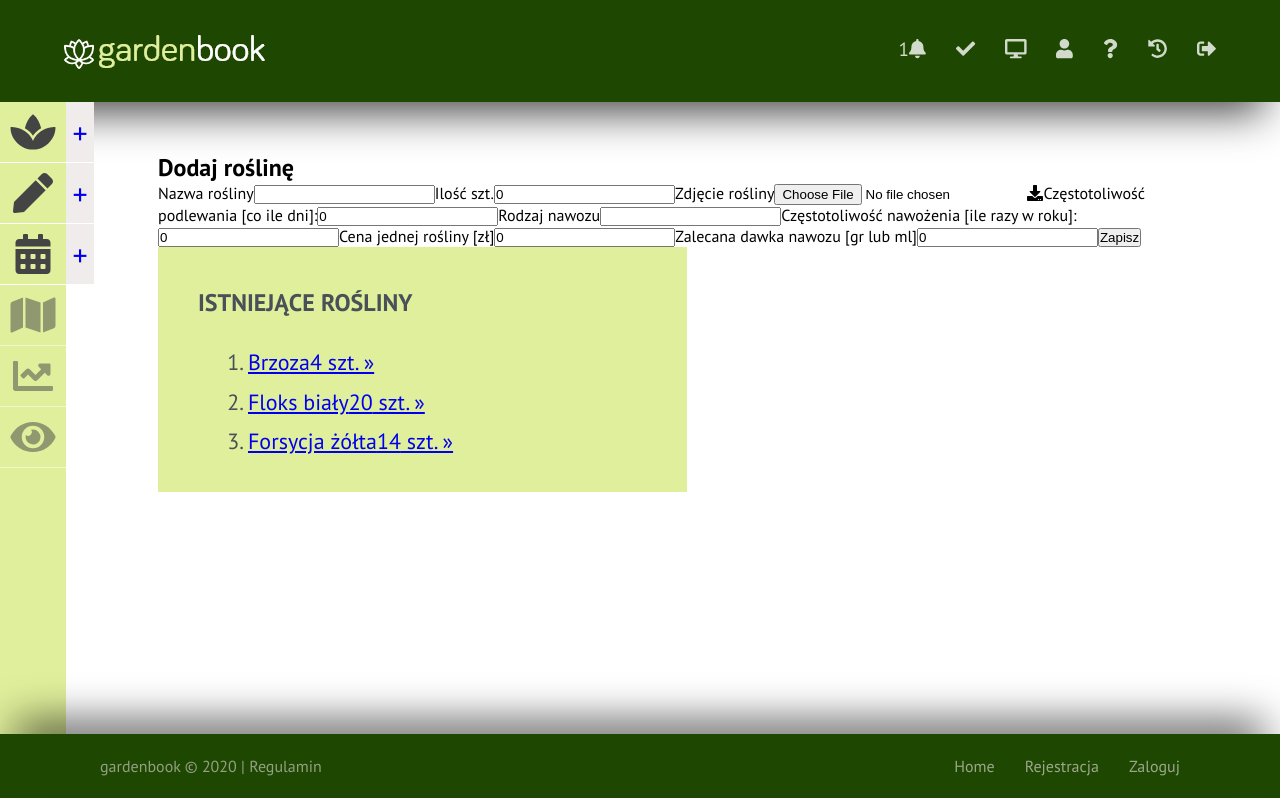
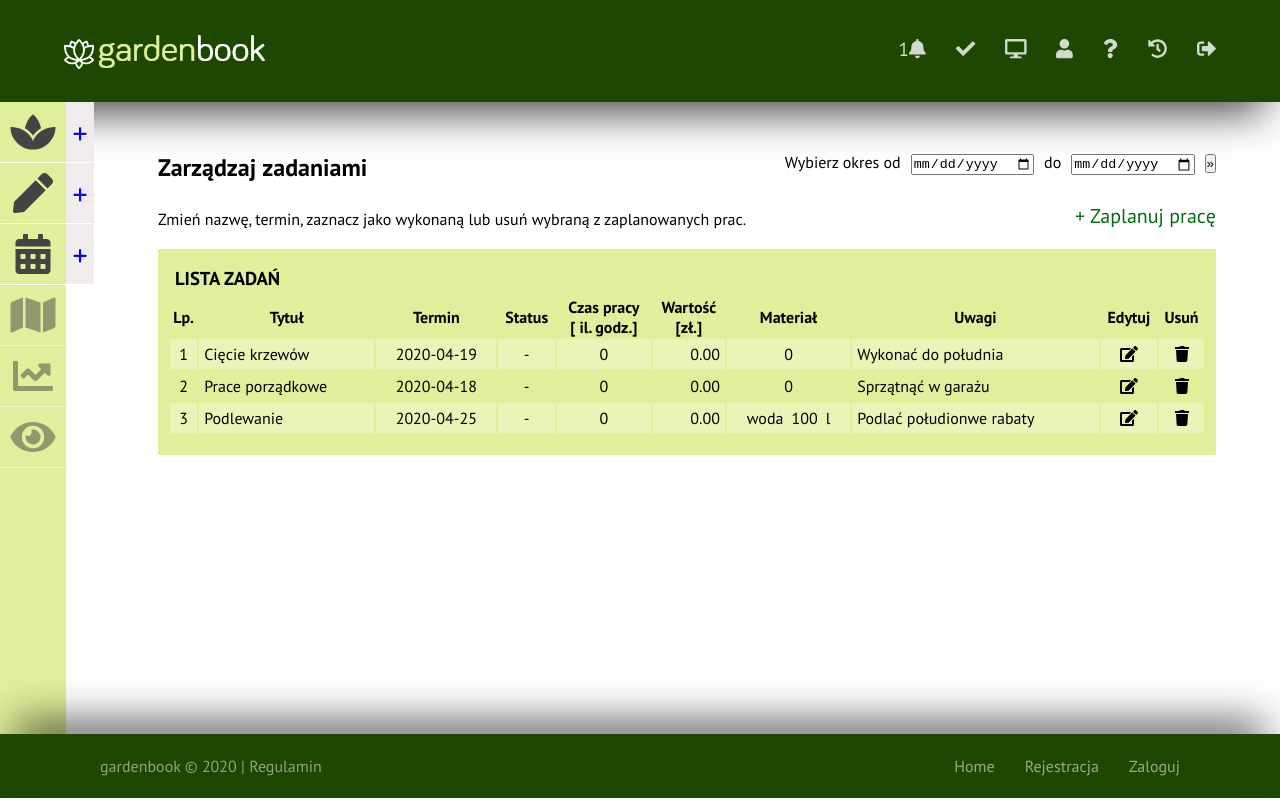
Before and after one commit to hajczek/gardenbook, a React (Create React App) app: page / in a window 1280 px wide. Built offline with nearby package versions, Linux system fonts and the light colour scheme.

Commit message:
Added functionality to take data abput edited element to edited component

```diff
--- a/src/components/AddPlant/AddPlantForm.js
+++ b/src/components/AddPlant/AddPlantForm.js
@@ -66,6 +66,17 @@ const AddPlantForm = () => {
         placeholder="Wybierz plik ze zdjęciem"
       />
       <FontAwesomeIcon icon={faDownload} />
+
+      <label htmlFor="plant-price">Cena jednej rośliny [zł]</label>
+      <input
+        type="number"
+        name="plant-price"
+        id="plant-price"
+        min="0"
+        value={plantPrice}
+        onChange={(e) => setPlantPrice(e.target.value)}
+      />
+
       <label htmlFor="plant-watering-freq">
         Częstotoliwość podlewania [co ile dni]:
       </label>
@@ -97,15 +108,6 @@ const AddPlantForm = () => {
         value={plantFetilizerFreq}
         onChange={(e) => setPlantFetilizerFreq(e.target.value)}
       />
-      <label htmlFor="plant-price">Cena jednej rośliny [zł]</label>
-      <input
-        type="number"
-        name="plant-price"
-        id="plant-price"
-        min="0"
-        value={plantPrice}
-        onChange={(e) => setPlantPrice(e.target.value)}
-      />
 
       <label htmlFor="plant-fertilizer-dose">
         Zalecana dawka nawozu [gr lub ml]
--- a/src/components/ManageWorks/ExistedWorksList.js
+++ b/src/components/ManageWorks/ExistedWorksList.js
@@ -6,6 +6,26 @@ import { faTrash, faEdit } from "@fortawesome/free-solid-svg-icons";
 const PlannedWorkList = () => {
   const { plannedWorks } = useContext(GlobalContext);
   const { deleteWork } = useContext(GlobalContext);
+
+  let workData;
+
+  function getWorkData() {
+    workData = {
+      id: document.getElementById("work-id").textContent,
+      workName: document.getElementById("work-name").textContent,
+      workTerm: document.getElementById("work-term").textContent,
+      workDone: document.getElementById("work-done").textContent,
+      workTime: document.getElementById("work-time").textContent,
+      workValue: document.getElementById("work-value").textContent,
+      workMatName: document.getElementById("work-mat-name").textContent,
+      workMatQuant: document.getElementById("work-mat-quant").textContent,
+      workMatUnit: document.getElementById("work-mat-unit").textContent,
+      workDetails: document.getElementById("work-details").textContent,
+    };
+
+    console.log(workData);
+    return workData;
+  }
 
   return (
     <div className="content">
@@ -38,28 +58,41 @@ const PlannedWorkList = () => {
 
           {plannedWorks.map((plannedWork) => (
             <tr key={plannedWork.id}>
-              <td align="center">{plannedWork.id}</td>
-              <td>{plannedWork.workName}</td>
-              <td align="center">{plannedWork.workTerm}</td>
-              <td align="center" className="center">
+              <td id="work-id" align="center">
+                {plannedWork.id}
+              </td>
+              <td id="work-name">{plannedWork.workName}</td>
+              <td id="work-term" align="center">
+                {plannedWork.workTerm}
+              </td>
+              <td id="work-done" align="center" className="center">
                 {plannedWork.workDone === false ? "-" : "+"}
               </td>
-              <td align="center">{plannedWork.workTime}</td>
-              <td align="right">{plannedWork.workValue.toFixed(2)}</td>
+              <td id="work-time" align="center">
+                {plannedWork.workTime}
+              </td>
+              <td id="work-value" align="right">
+                {plannedWork.workValue.toFixed(2)}
+              </td>
               <td align="center">
-                {plannedWork.workMaterial.workMatName}
-                <span className="mat">
+                <span id="work-mat-name">
+                  {plannedWork.workMaterial.workMatName}
+                </span>
+                <span id="work-mat-quant" className="mat">
                   {plannedWork.workMaterial.workMatQuant}
                 </span>
-                {plannedWork.workMaterial.workMatUnit}
+                <span id="work-mat-unit">
+                  {plannedWork.workMaterial.workMatUnit}
+                </span>
               </td>
-              <td>{plannedWork.workDetails}</td>
+              <td id="work-details">{plannedWork.workDetails}</td>
               <td align="center">
                 <FontAwesomeIcon
                   id="edit-work"
                   icon={faEdit}
-                  // This must go to EditedWork component and set plannedWork.id to this component
-                  onClick={() => console.log(plannedWork.id)}
+                  // This action must open EditedWork component and set workData to this component
+                  // onClick={() => console.log(plannedWork.id)}
+                  onClick={() => getWorkData()}
                 />
               </td>
               <td align="center">
--- a/src/components/User/PageUser.js
+++ b/src/components/User/PageUser.js
@@ -4,11 +4,11 @@ import LeftMenuUser from "./LeftMenuUser";
 import Footer from "../Page/Footer";
 // import AlertsCard from "../Alerts/AlertsCard";
 // import AccountUserCard from "../AccountUser/AccountUserCard";
-// import ManageWorksCard from "../ManageWorks/ManageWorksCard";
+import ManageWorksCard from "../ManageWorks/ManageWorksCard";
 // import ManageMaterialsCard from "../ManageMaterials/ManageMaterialsCard";
 // import ManagePlantsCard from "../ManagePlants/ManagePlantsCard";
 // import AddMaterialCard from "../AddMaterial/AddMaterialCard";
-import AddPlantCard from "../AddPlant/AddPlantCard";
+// import AddPlantCard from "../AddPlant/AddPlantCard";
 // import PlanWorkCard from "../PlanWork/PlanWorkCard";
 
 // import EditedPlant from "./../ManagePlants/EditedPlant";
@@ -23,11 +23,11 @@ const PageCard = () => {
         <LeftMenuUser />
         {/* <AlertsCard /> */}
         {/* <AccountUserCard /> */}
-        {/* <ManageWorksCard /> */}
+        <ManageWorksCard />
         {/* <ManageMaterialsCard /> */}
         {/* <ManagePlantsCard /> */}
         {/* <AddMaterialCard /> */}
-        <AddPlantCard />
+        {/* <AddPlantCard /> */}
         {/* <PlanWorkCard /> */}
         {/* <EditedPlant /> */}
         {/* <EditedMaterial /> */}
```
Also changed, not shown: src/components/ManageMaterials/ExistedMaterialsList.js (+28 -6 lines), src/components/ManagePlants/ExistedPlantsList.js (+46 -10 lines).
